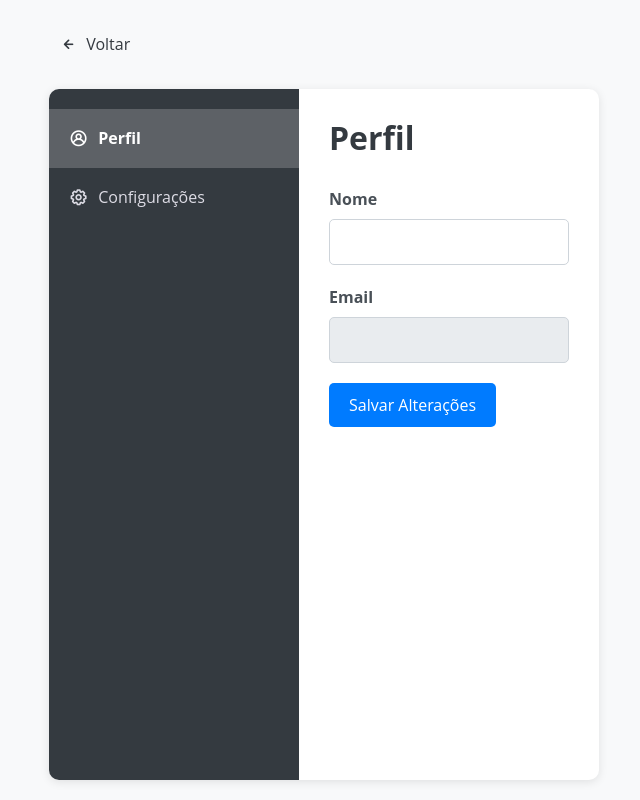
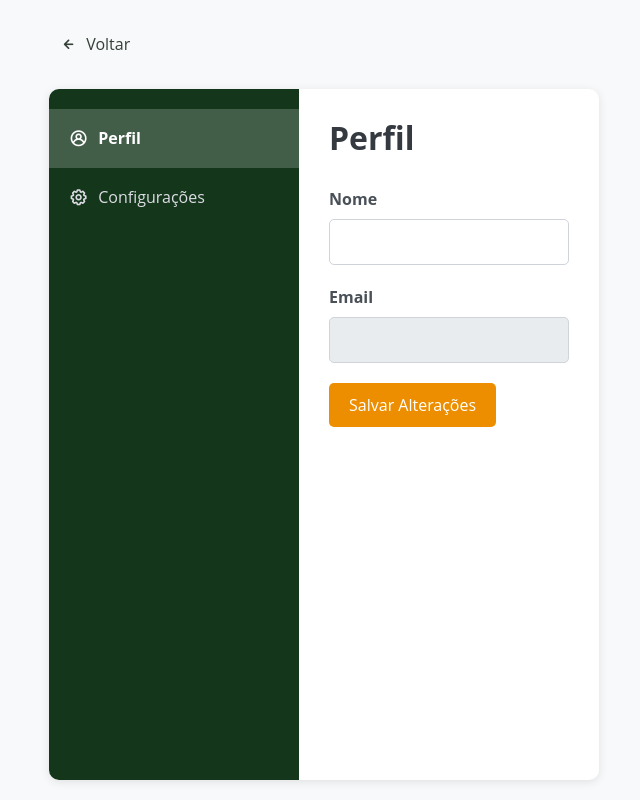
Before and after one commit to Rodrigo-Co/gfa-copy, a React (Create React App) app: page /settings in a window 1280 px wide. Shown: the whole page, without its empty margins (316-956 px from the left). Built offline with nearby package versions, Linux system fonts and the light colour scheme.

Commit message:
cores settings

```diff
--- a/src/components/Settings.module.css
+++ b/src/components/Settings.module.css
@@ -11,7 +11,7 @@
   align-items: center;
   background: none;
   border: none;
-  color: #343a40;
+  color: #344037;
   font-size: 1rem;
   cursor: pointer;
   margin-bottom: 20px;
@@ -40,7 +40,7 @@
 
 .sidebar {
   width: 250px;
-  background-color: #343a40;
+  background-color: #14361a;
   padding: 20px 0;
 }
 
@@ -112,7 +112,7 @@
 .formGroup input:focus {
   border-color: #80bdff;
   outline: none;
-  box-shadow: 0 0 0 0.2rem rgba(0, 123, 255, 0.25);
+  box-shadow: 0 0 0 0.2rem rgba(4, 107, 0, 0.25);
 }
 
 .formGroup input[disabled] {
@@ -128,7 +128,7 @@
 
 .submitButton {
   padding: 10px 20px;
-  background-color: #007bff;
+  background-color: #ec8e00;
   color: white;
   border: none;
   border-radius: 5px;
@@ -138,12 +138,12 @@
 }
 
 .submitButton:hover {
-  background-color: #0069d9;
+  background-color: #c78100;
 }
 
 .cancelButton {
   padding: 10px 20px;
-  background-color: #6c757d;
+  background-color: #492727;
   color: white;
   border: none;
   border-radius: 5px;
@@ -153,7 +153,7 @@
 }
 
 .cancelButton:hover {
-  background-color: #5a6268;
+  background-color: #301515;
 }
 
 @media (max-width: 768px) {
```
